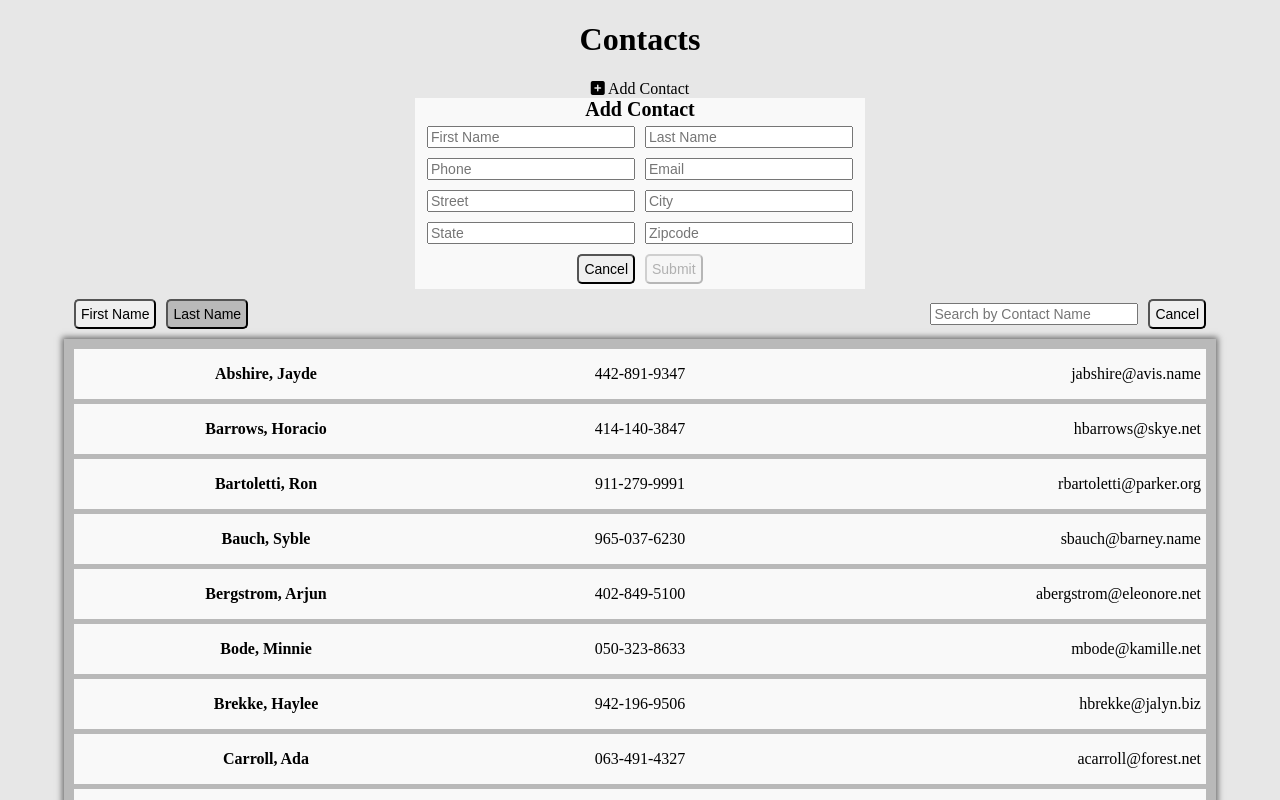
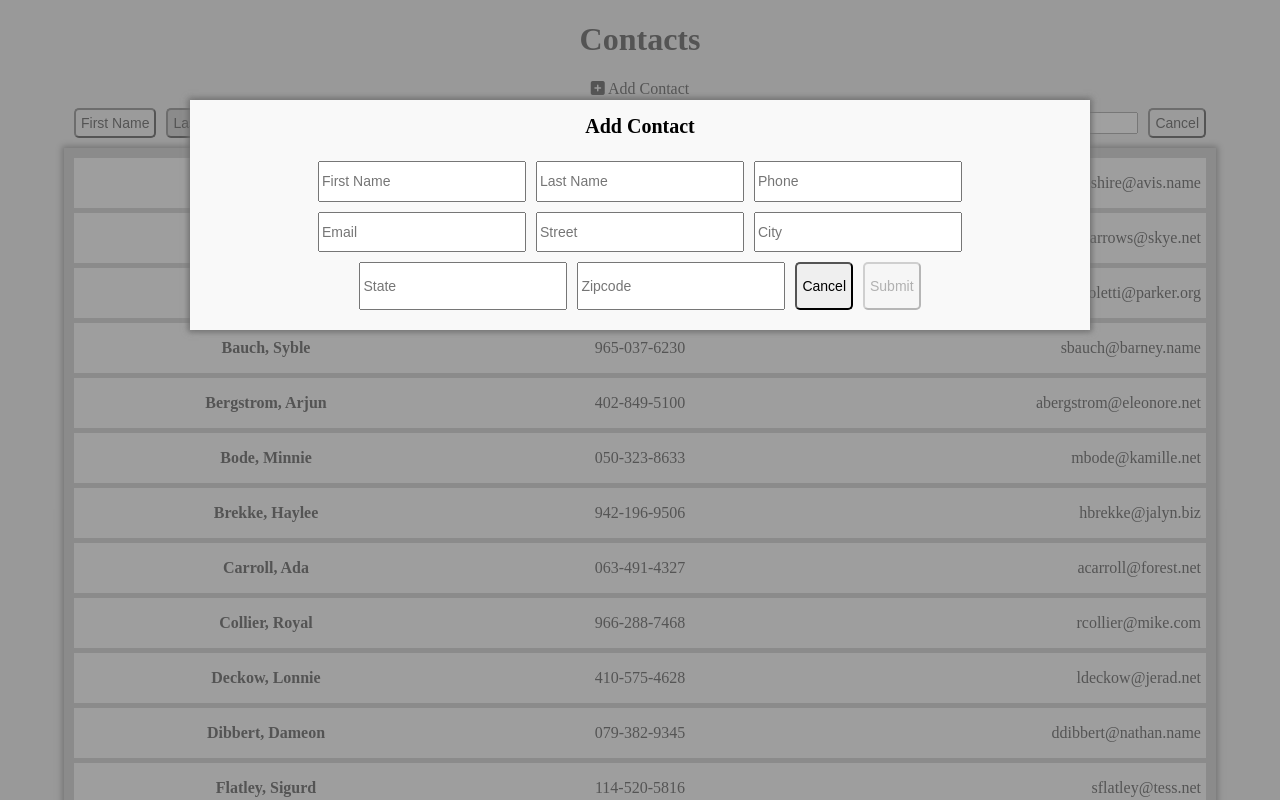
Before and after one commit to vbejgrowicz/Contact-List-App, a React app: page / in a window 1280 px wide. Both pictures are taken after a click on the element "Add Contact". Shown: the top 800 px of the page. Built offline with nearby package versions, Linux system fonts and the light colour scheme.

Commit message:
Style: Update add/edit contact form styles

```diff
--- a/assets/stylesheets/style.scss
+++ b/assets/stylesheets/style.scss
@@ -28,20 +28,32 @@ button {
   }
 }
 
+.window {
+  position: fixed;
+  top: 0;
+  left: 0;
+  right: 0;
+  bottom: 0;
+  background-color: rgba(120, 120, 120, .7);
+  width: 100% !important;
   .contact-form {
+    width: 870px;
+    height: 200px;
+    margin: auto;
+    margin-top: 100px;
+    box-shadow: 0px 0px 6px 2px #6f6f6f;
     display: flex;
     flex-wrap: wrap;
     background-color: #F9F9F9;
-  width: 450px;
     justify-content: center;
-  margin: auto;
-
-  div {
+    padding: 15px;
+    .title {
       display: block;
       width: 100%;
       text-align: center;
       font-size: 20px;
       font-weight: bold;
+    }
   }
 }
 
```
Lines whose indentation alone changed are shown as unchanged.
